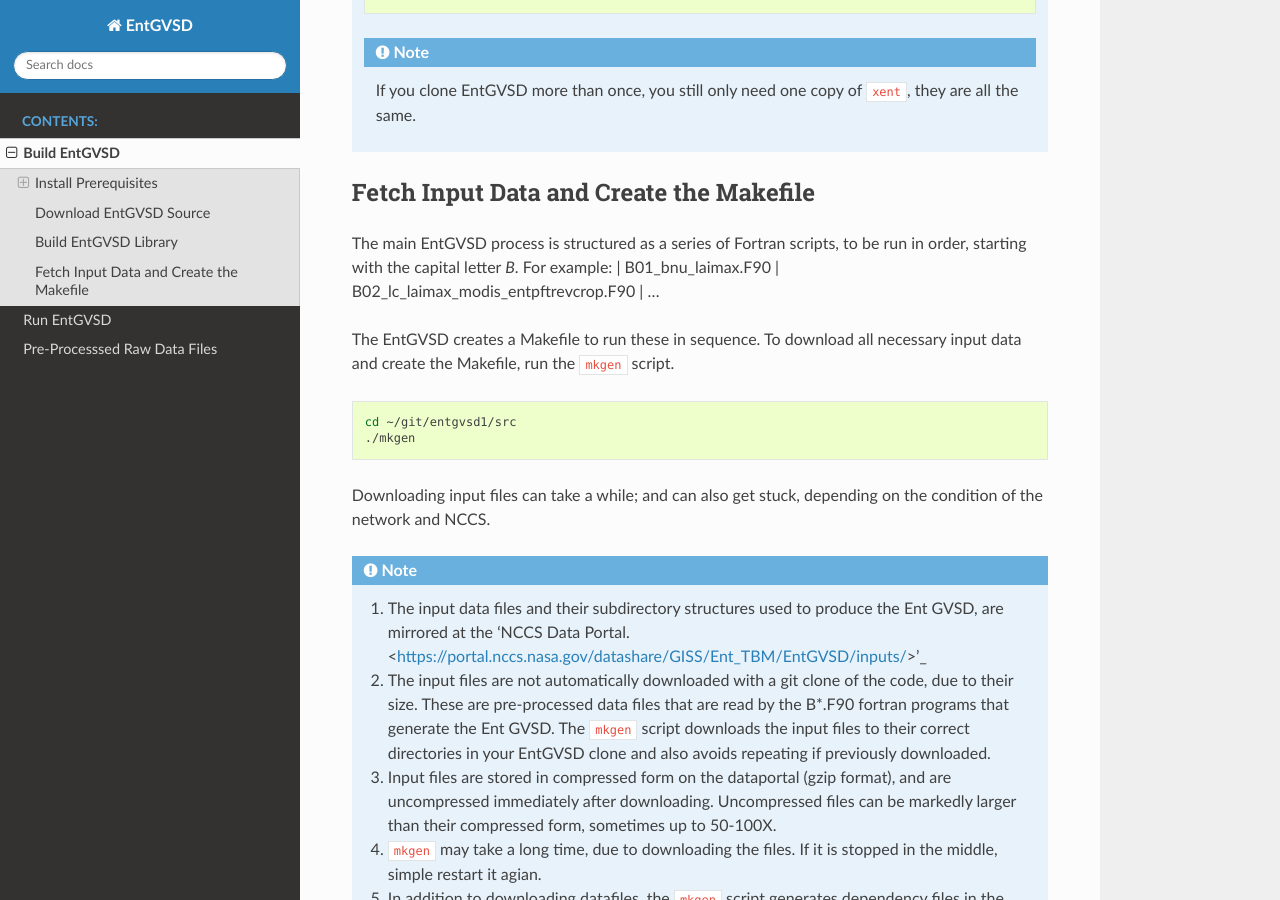
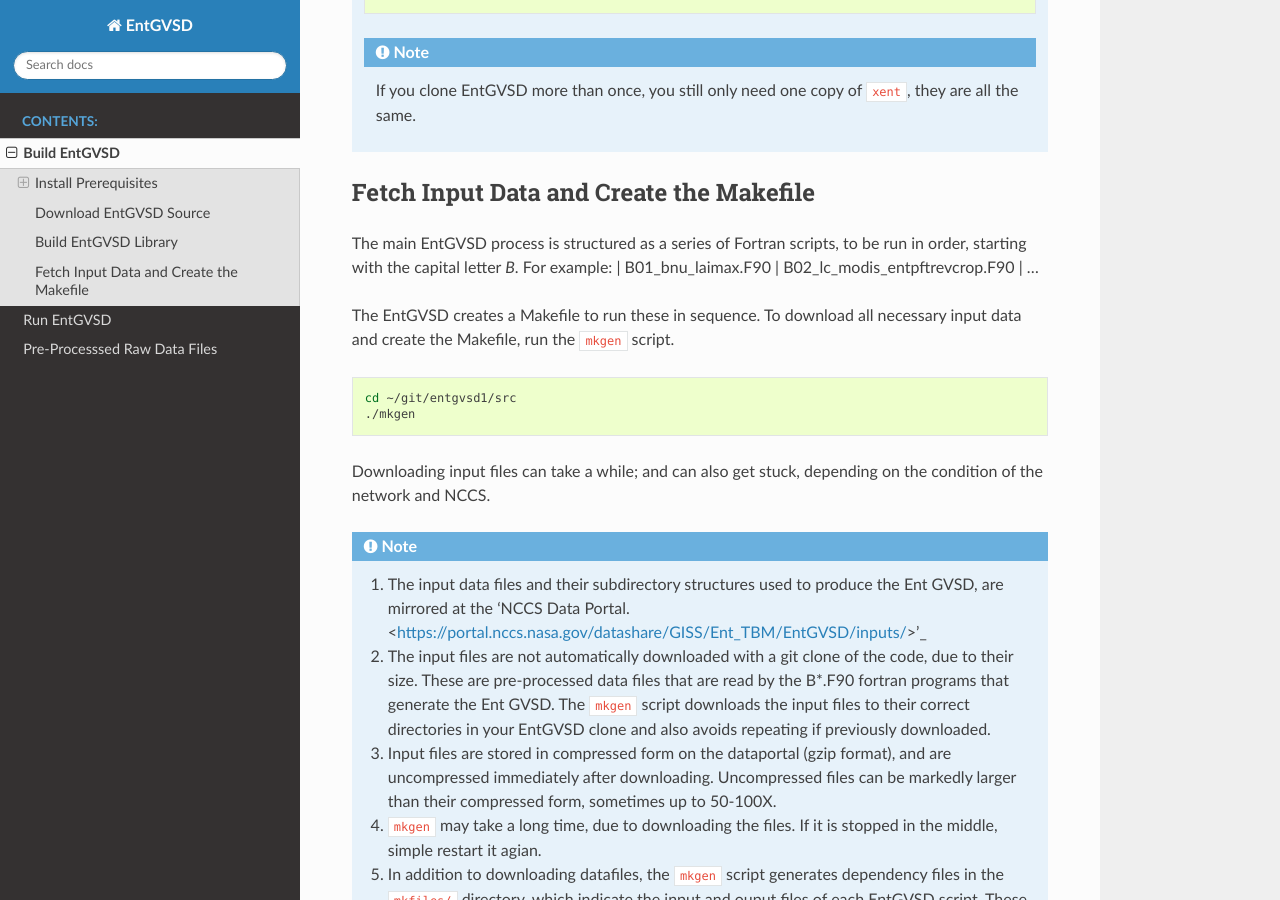
Before and after one commit to ent-tbm/entgvsd1, a Sphinx documentation site: the page built from sphinx/source/building.rst, in a window 1280 px wide and 900 px high, scrolled down 2191 px. Built offline with Sphinx 7.4.7 and the Read the Docs theme 2.0.0, drawn with Linux system fonts in a browser that asks for light colours.

Commit message:
Finished renaming of B02 so that it does not say "laimax" in the name.

```diff
--- a/sphinx/source/building.rst
+++ b/sphinx/source/building.rst
@@ -131,7 +131,7 @@
 The main EntGVSD process is structured as a series of Fortran scripts,
 to be run in order, starting with the capital letter `B`.  For example:
 | B01_bnu_laimax.F90
-| B02_lc_laimax_modis_entpftrevcrop.F90
+| B02_lc_modis_entpftrevcrop.F90
 |  ...
 
 
```
Also changed, not shown: 5 other files.
